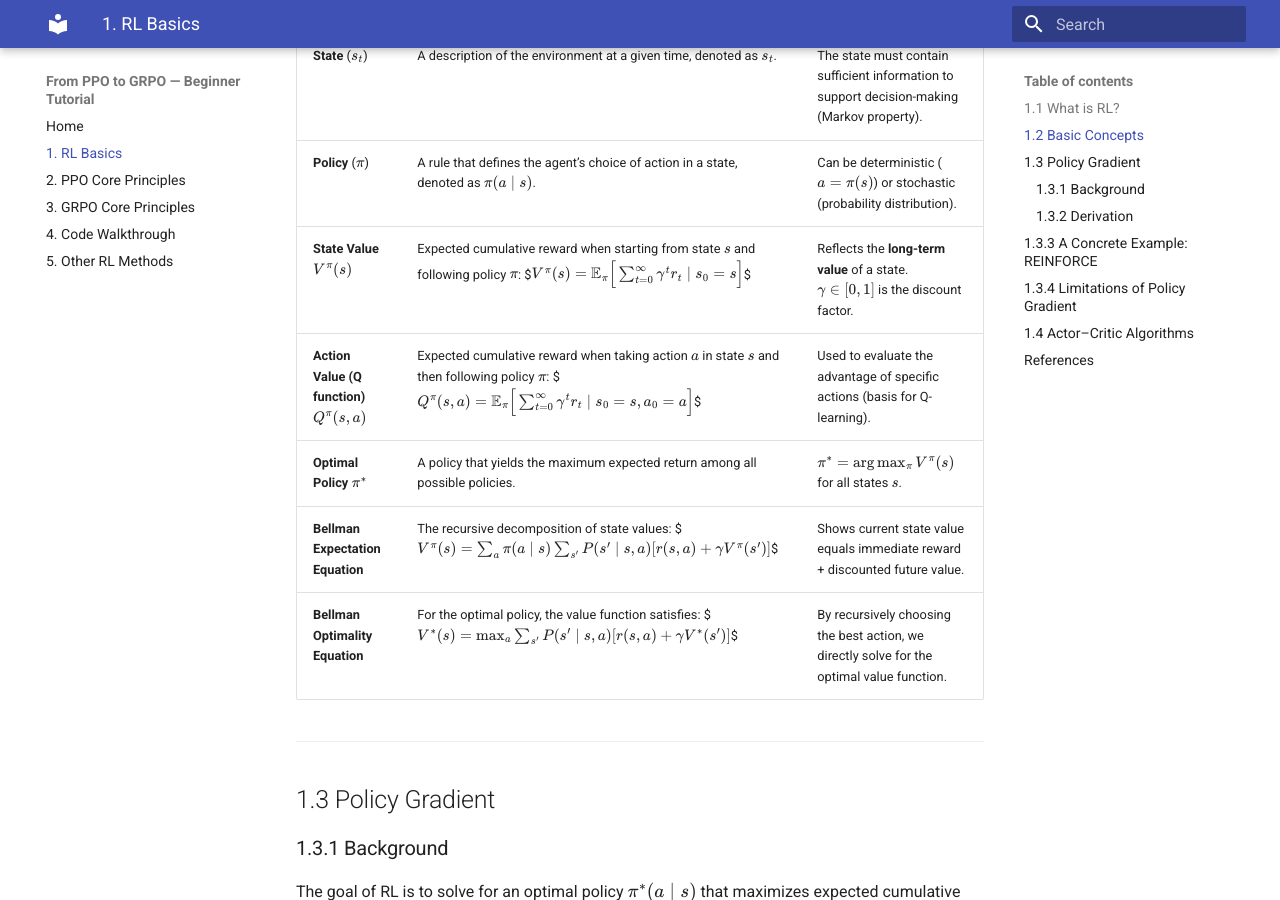
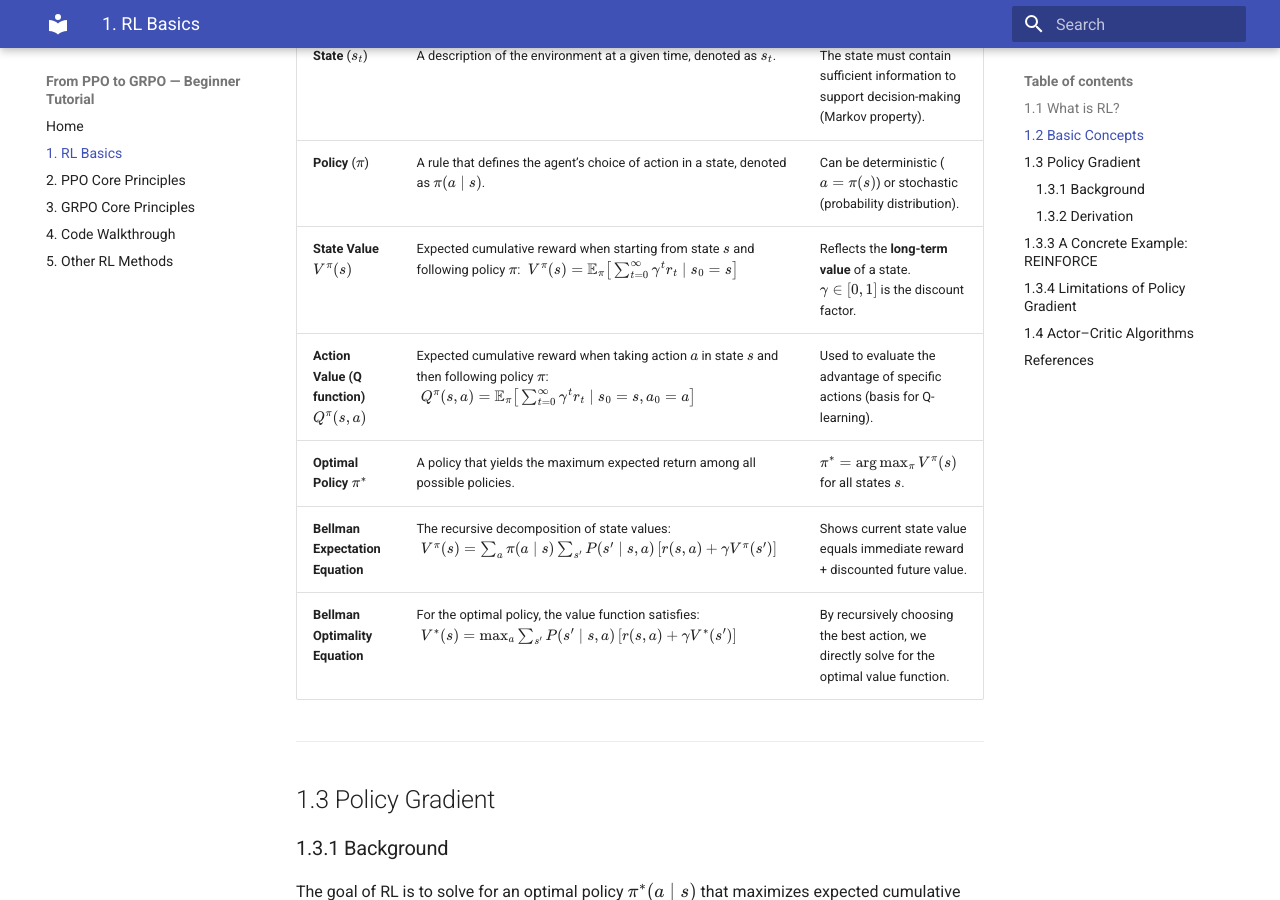
Before and after one commit to Nidhogg32/From-PPO-to-GRPO-Beginner-Tutorial, an MkDocs documentation site: the page built from docs/01_RLBasics.md, in a window 1280 px wide and 900 px high, scrolled down 929 px. Built offline with MkDocs 1.6.1 and Material for MkDocs 9.7.7, drawn with Linux system fonts in a browser that asks for light colours.

```diff
--- a/docs/01_RLBasics.md
+++ b/docs/01_RLBasics.md
@@ -18,16 +18,16 @@ If we model each **action** as “choosing the next token in a sentence,” then
 Below is a concise table summarizing the core concepts in reinforcement learning:
 
 | Term                | Definition / Formula                                                                                                  | Key Point                                                                                         |
-|---------------------|----------------------------------------------------------------------------------------------------------------------|---------------------------------------------------------------------------------------------------|
-| **Action** ($a_t$)  | At any given time, the agent can make a choice, denoted as $a_t$.                                                     | The action space can be discrete (e.g., left/right) or continuous (e.g., steering angle).         |
-| **Reward** ($r$)    | Immediate feedback from the environment to the agent’s action, denoted as $r(s_t, a_t)$.                             | The goal is to maximize **long-term cumulative reward**, not just immediate rewards.              |
-| **State** ($s_t$)   | A description of the environment at a given time, denoted as $s_t$.                                                   | The state must contain sufficient information to support decision-making (Markov property).        |
-| **Policy** ($\pi$)  | A rule that defines the agent’s choice of action in a state, denoted as $\pi(a \mid s)$.                             | Can be deterministic ($a = \pi(s)$) or stochastic (probability distribution).                      |
-| **State Value** $V^\pi(s)$ | Expected cumulative reward when starting from state $s$ and following policy $\pi$:  $$V^\pi(s) = \mathbb{E}_\pi \Big[\sum_{t=0}^{\infty} \gamma^t r_t \mid s_0 = s\Big]$$ | Reflects the **long-term value** of a state. $\gamma \in [0,1]$ is the discount factor.            |
-| **Action Value (Q function)** $Q^\pi(s,a)$ | Expected cumulative reward when taking action $a$ in state $s$ and then following policy $\pi$:  $$Q^\pi(s,a) = \mathbb{E}_\pi \Big[\sum_{t=0}^{\infty} \gamma^t r_t \mid s_0 = s, a_0 = a\Big]$$ | Used to evaluate the advantage of specific actions (basis for Q-learning).                        |
-| **Optimal Policy** $\pi^*$ | A policy that yields the maximum expected return among all possible policies.                                   | $\pi^* = \arg \max_\pi V^\pi(s)$ for all states $s$.                                              |
-| **Bellman Expectation Equation** | The recursive decomposition of state values:  $$V^\pi(s) = \sum_a \pi(a \mid s) \sum_{s'} P(s' \mid s,a)[r(s,a) + \gamma V^\pi(s')]$$ | Shows current state value equals immediate reward + discounted future value.                      |
-| **Bellman Optimality Equation** | For the optimal policy, the value function satisfies:  $$V^*(s) = \max_a \sum_{s'} P(s' \mid s,a)[r(s,a) + \gamma V^*(s')]$$ | By recursively choosing the best action, we directly solve for the optimal value function.         |
+|---------------------|------------------------------------------------------------------------------------------------------------------------|---------------------------------------------------------------------------------------------------|
+| **Action** (\(a_t\))  | At any given time, the agent can make a choice, denoted as \(a_t\).                                                   | The action space can be discrete (e.g., left/right) or continuous (e.g., steering angle).         |
+| **Reward** (\(r\))    | Immediate feedback from the environment to the agent’s action, denoted as \(r(s_t, a_t)\).                           | The goal is to maximize **long-term cumulative reward**, not just immediate rewards.              |
+| **State** (\(s_t\))   | A description of the environment at a given time, denoted as \(s_t\).                                                 | The state must contain sufficient information to support decision-making (Markov property).        |
+| **Policy** (\(\pi\))  | A rule that defines the agent’s choice of action in a state, denoted as \(\pi(a \mid s)\).                           | Can be deterministic (\(a = \pi(s)\)) or stochastic (probability distribution).                    |
+| **State Value** \(V^\pi(s)\) | Expected cumulative reward when starting from state \(s\) and following policy \(\pi\):  \(\;V^\pi(s) = \mathbb{E}_\pi \big[\sum_{t=0}^{\infty} \gamma^t r_t \mid s_0 = s\big]\) | Reflects the **long-term value** of a state. \(\gamma \in [0,1]\) is the discount factor.         |
+| **Action Value (Q function)** \(Q^\pi(s,a)\) | Expected cumulative reward when taking action \(a\) in state \(s\) and then following policy \(\pi\):  \(\;Q^\pi(s,a) = \mathbb{E}_\pi \big[\sum_{t=0}^{\infty} \gamma^t r_t \mid s_0 = s, a_0 = a\big]\) | Used to evaluate the advantage of specific actions (basis for Q-learning).                        |
+| **Optimal Policy** \(\pi^*\) | A policy that yields the maximum expected return among all possible policies.                                   | \(\pi^* = \arg \max_\pi V^\pi(s)\) for all states \(s\).                                          |
+| **Bellman Expectation Equation** | The recursive decomposition of state values:  \(\;V^\pi(s) = \sum_a \pi(a \mid s) \sum_{s'} P(s' \mid s,a)\,[r(s,a) + \gamma V^\pi(s')]\) | Shows current state value equals immediate reward + discounted future value.                      |
+| **Bellman Optimality Equation** | For the optimal policy, the value function satisfies:  \(\;V^*(s) = \max_a \sum_{s'} P(s' \mid s,a)\,[r(s,a) + \gamma V^*(s')]\) | By recursively choosing the best action, we directly solve for the optimal value function.         |
 
 
 ---
```
